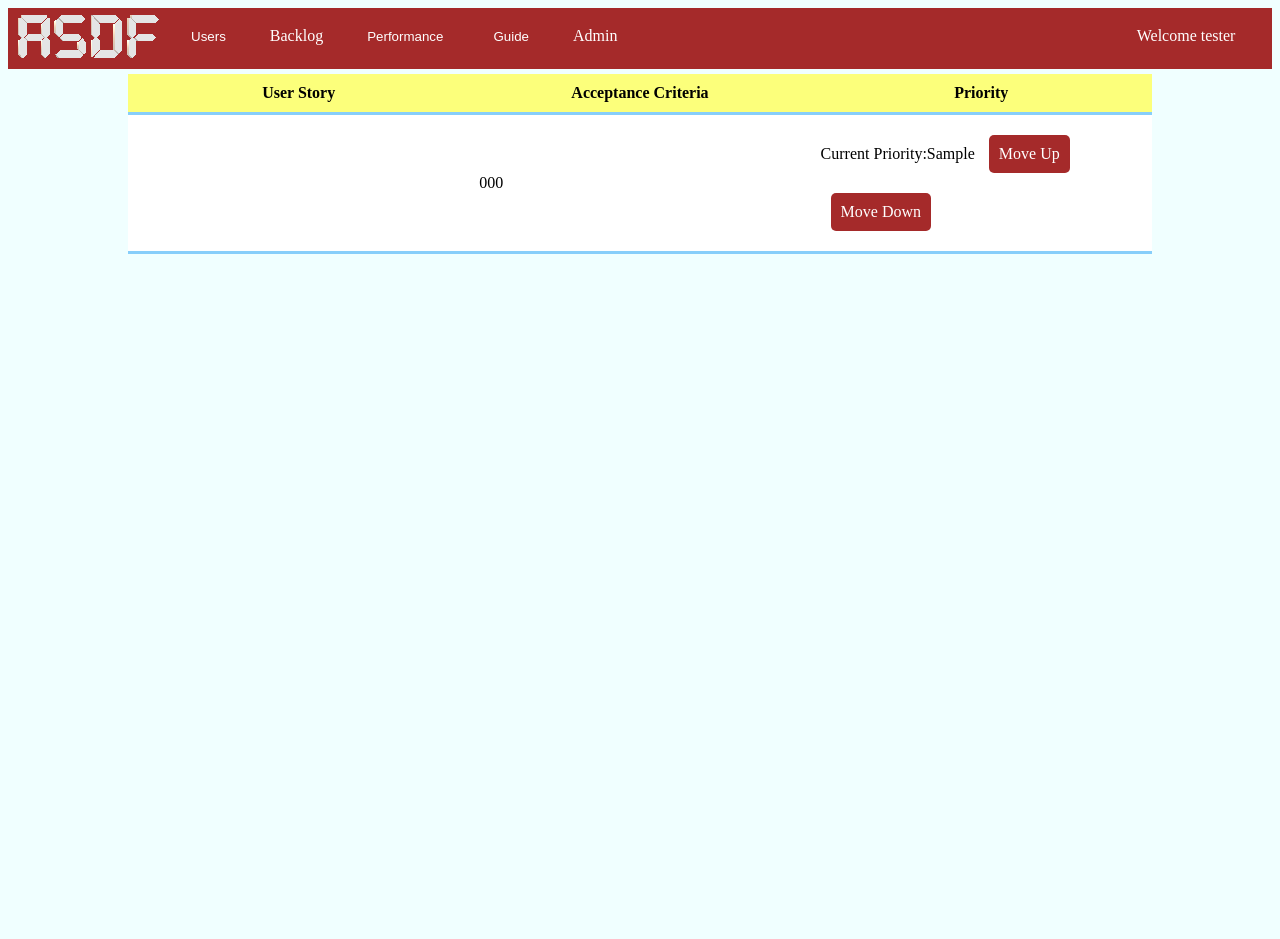
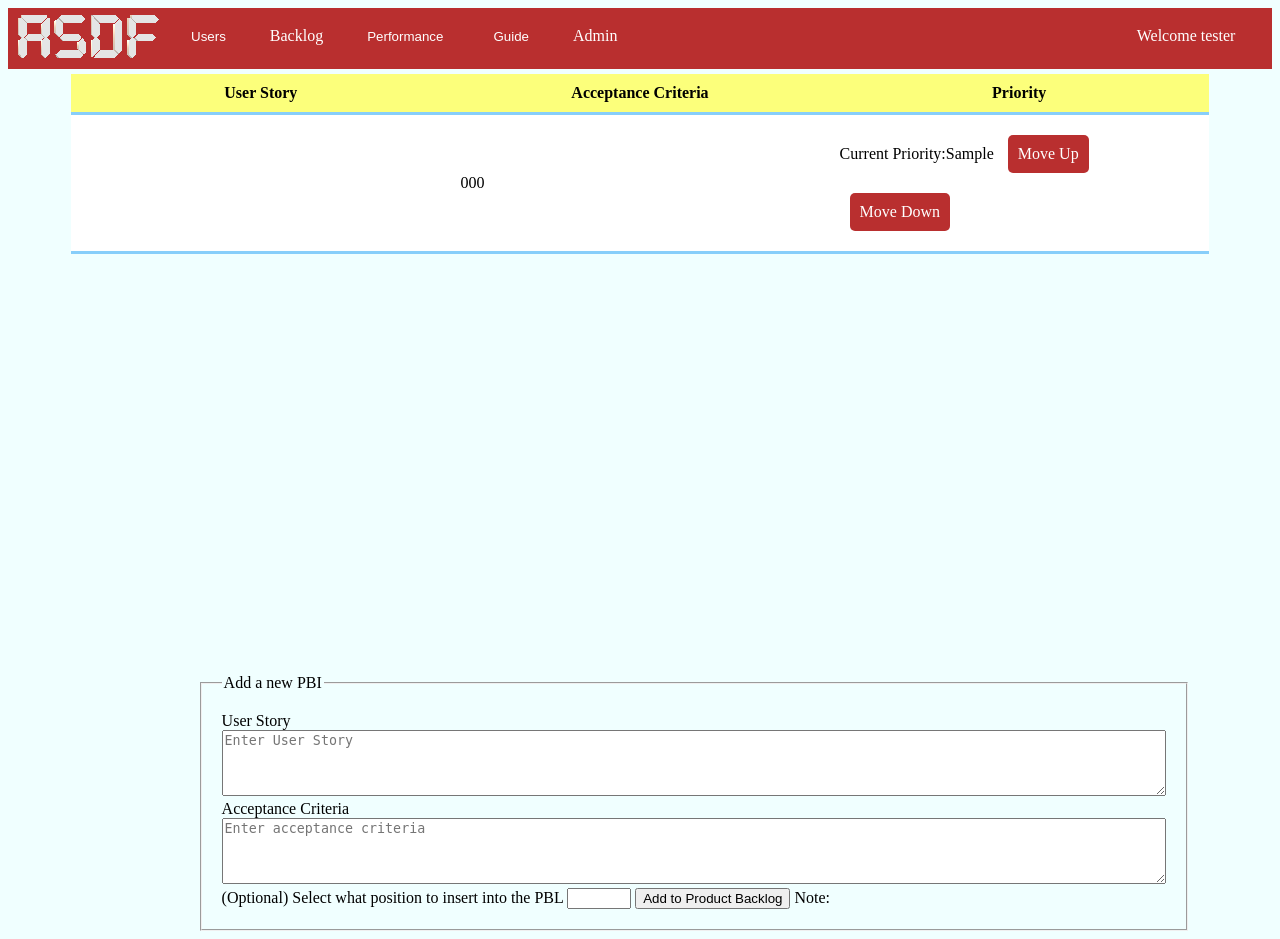
Before and after one commit to 0300962/ASDF, a PHP site: page /pbl.php in a window 1280 px wide. Before the commit the page ends 254 px from the top, so only its background shows below. Run offline with PHP 8.4, Linux system fonts and the light colour scheme; tables that the repository leaves empty or names only in its code hold one stand-in row (values such as "Sample post"); data that the repository does not hold is empty.

Commit message:
29-6-18 - Projects table added; New Users login function implemented; New PBI function added; CSS tuned across the site.

```diff
--- a/ASDF/CSS/header.css
+++ b/ASDF/CSS/header.css
@@ -6,7 +6,7 @@ nav {
     width: 100%;
     display: flex;
     flex-direction: row;
-    background-color: brown;
+    background-color: #b92f2f;
     color: white;
 }
 
@@ -21,16 +21,16 @@ a:link, a:visited {
     color: white;
 }
 a:hover {
-    color: brown;
-    background-color: aquamarine;
+    /*color: #b92f2f;*/
+    background-color: #2fb9b9;
 }
 
 .link:hover {
-    background-color: aquamarine;
-}
+    background-color: #2fb9b9;
+}/*
 .link:hover a:link {
-    color: brown;
-}
+    color: #b92f2f;
+}*/
 
 
 /*-------  Drop-down menu controls -----------*/
@@ -39,7 +39,7 @@ a:hover {
     display: inline-block;
 }
 .menubutton {
-    background-color: brown;
+    background-color: #b92f2f;
     color: white;
     border: none;
     text-align: justify;
@@ -47,8 +47,8 @@ a:hover {
 .menu-options {
     display: none;
     position: absolute;
-    background-color: brown;
-    box-shadow: 5px 10px 10px 0 rgba(0,0,0,0.5) ;
+    background-color: #b92f2f;
+    box-shadow: 10px 10px 10px 0 rgba(0,0,0,0.5) ;
 }
 .menu-options a{
     display: block;
@@ -57,10 +57,12 @@ a:hover {
 }
 .drop-down:hover {
     margin: 0;
-    border: 1px solid aquamarine;
+    border: 1px solid #2fb9b9;
 }
-.drop-down:hover .menu-options {
+.drop-down:hover .menu-options{
     display: block;
+    border: 1px solid #2fb9b9;
+    border-radius: 5px;
 }
 /*----------------------------------------*/
 
@@ -86,3 +88,14 @@ a:hover {
 #banner {
     background-color: white;
 }
+
+#banner > a:link {
+    background-color: #b92f2f;
+    padding: 10px;
+    display: block;
+    width: 30%;
+    margin-left: auto;
+    margin-right: auto;
+    border-radius: 5px;
+    text-align: center;
+}
--- a/ASDF/CSS/tables.css
+++ b/ASDF/CSS/tables.css
@@ -1,15 +1,30 @@
 .table_cont {
     width: 90%;
+    height: 600px;
+    overflow-y: auto;
     margin-top: 5px;
     margin-left: auto;
     margin-right: auto;
     color: black;
 }
+::-webkit-scrollbar {
+    width: 12px;
+}
+::-webkit-scrollbar-track {
+    background: #e3e8e6;
+    /*border: 1px solid #b63b3b;*/
+}
+::-webkit-scrollbar-thumb{
+    background: #7c2020;
+    border-radius: 5px;
+}
+::-webkit-scrollbar-thumb:hover {
+    background: #2fb9b9;
+}
 
 #backlog {
     border-collapse: collapse;
-    width: 90%;
-    height: 90%;
+    table-layout: auto;
     overflow-y: auto;
     margin-left: auto;
     margin-right: auto;
@@ -31,7 +46,7 @@ td {
 }
 
 td a {
-    background-color: brown;
+    background-color: #b92f2f;
     padding: 10px;
     margin: 10px;
     display: inline-block;
@@ -39,5 +54,15 @@ td a {
 }
 
 td a:hover {
-    background-color: aquamarine;
+    background-color: #2fb9b9;
 }
+
+form {
+    width: 70%;
+    margin-left: auto;
+    margin-right: auto;
+    align-content: center;
+}
+fieldset {
+    padding: 20px;
+}
--- a/ASDF/Scripts/connection.php
+++ b/ASDF/Scripts/connection.php
@@ -1,4 +1,4 @@
-<?php  //Created by ASDF at 2018/06/28 01:40:11pm
+<?php  //Created by ASDF at 2018/06/29 11:15:01am
 DEFINE ('DB_USER', 'root');
 DEFINE ('DB_PSWD', '');
 DEFINE ('DB_HOST', 'localhost');
--- a/ASDF/index.php
+++ b/ASDF/index.php
@@ -32,10 +32,10 @@
     ?>
         Please sign-in to ASDF:
     </div>
-    <div id="login">
+    <div id="login_panel">
         <form method="post" action="Scripts/login.php">
-            <input type="text" name="login" placeholder="Username" required autofocus>
-            <input type="password" name="pw" placeholder="Password" required>
+            <input type="text" name="user" placeholder="Username" required autofocus>
+            <input type="password" name="pw" placeholder="Password">
             <input type="submit" name="login" value="Login">
         </form><br/>
     </div>
--- a/ASDF/pbl.php
+++ b/ASDF/pbl.php
@@ -6,6 +6,25 @@
  * Time: 12:57
  */
 include 'header.php';
+
+//Checks for a new PBI, from an admin user
+if (isset($_POST['story']) AND ($_SESSION['status'] == 1)) {
+    $story = filter_var($_POST['story'], FILTER_SANITIZE_STRING);
+    $criteria = filter_var($_POST['criteria'], FILTER_SANITIZE_STRING);
+    if (isset($_POST['priority'])) {
+        $p = filter_var($_POST['priority'], FILTER_SANITIZE_NUMBER_INT);
+    } else {
+        $p = 100;
+    }
+    //Adds the new PBI to the database
+    $sql = "INSERT INTO pbis (userStory, acceptance, priority)
+    VALUES ('{$story}', '{$criteria}', '{$p}' );";
+    $result = mysqli_query($db, $sql);
+    if(!$result) {
+        echo "Error - could not add PBI to database.";
+        print_r(mysqli_errno($db));
+    }
+}
 
 ?>
 <link rel="stylesheet" href="CSS/tables.css">
@@ -26,3 +45,26 @@ include 'header.php';
         ?>
     </table>
 </div>
+<?php
+    if ($_SESSION['status'] == 1) {
+        ?>
+        <div>
+            <form method="post" action="pbl.php">
+                <fieldset>
+                    <legend>Add a new PBI</legend>
+                    <label for="story">User Story</label><br/>
+                    <textarea name="story" placeholder="Enter User Story" required maxlength="300" rows="4"
+                              cols="115"></textarea><br/>
+                    <label for="criteria">Acceptance Criteria</label><br/>
+                    <textarea name="criteria" placeholder="Enter acceptance criteria" required maxlength="300" rows="4"
+                              cols="115"></textarea><br/>
+                    <label for="priority">(Optional) Select what position to insert into the PBL</label>
+                    <input type="number" name="priority" min="1" max="200">
+                    <input type="submit" value="Add to Product Backlog">
+                    Note:
+                </fieldset>
+            </form>
+        </div>
+        <?php
+    }
+?>
```
Also changed, not shown: ASDF/Scripts/dbcreation.php (+14 -6 lines), ASDF/Scripts/login.php (+12 -4 lines), ASDF/Scripts/setup.php (+37 -7 lines).
